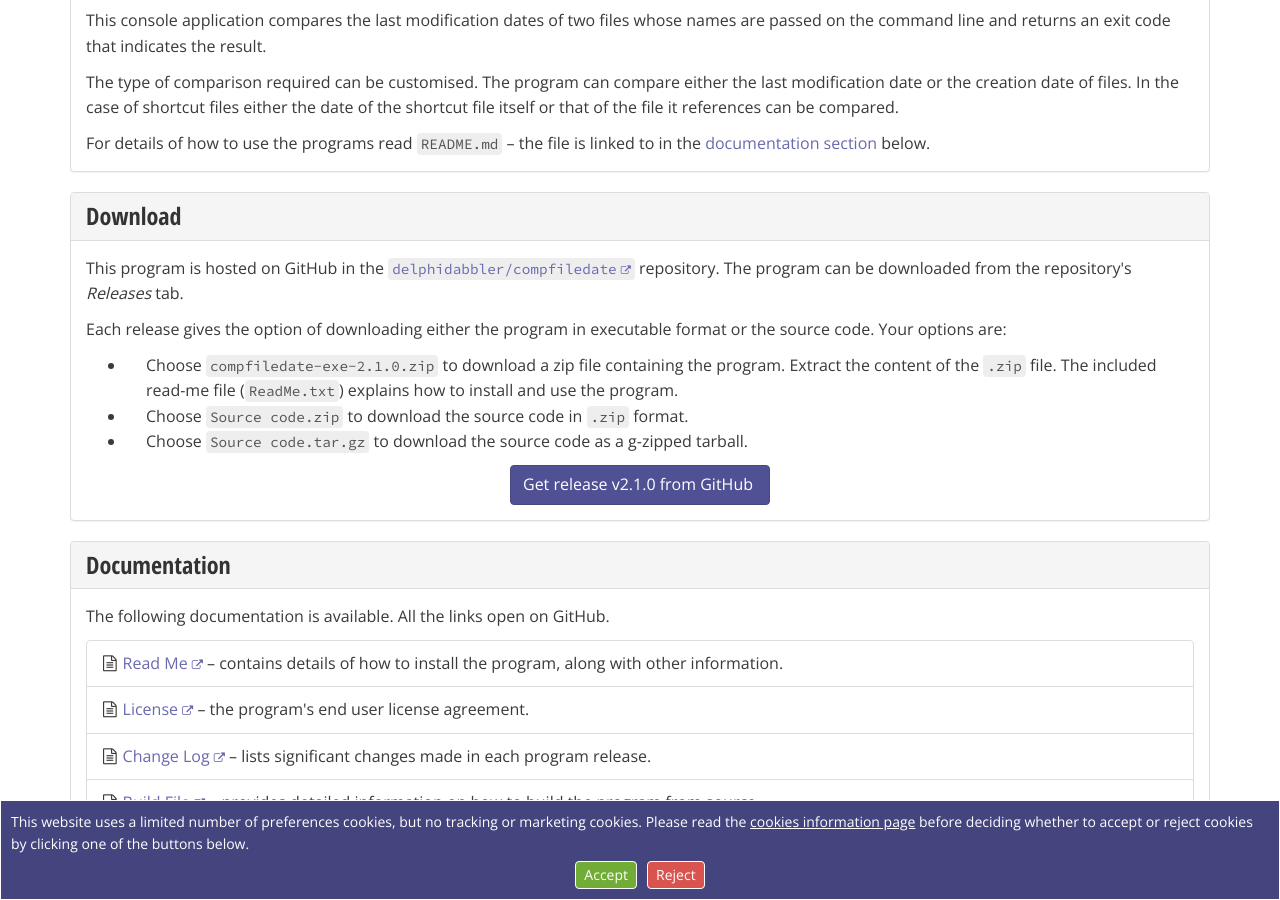
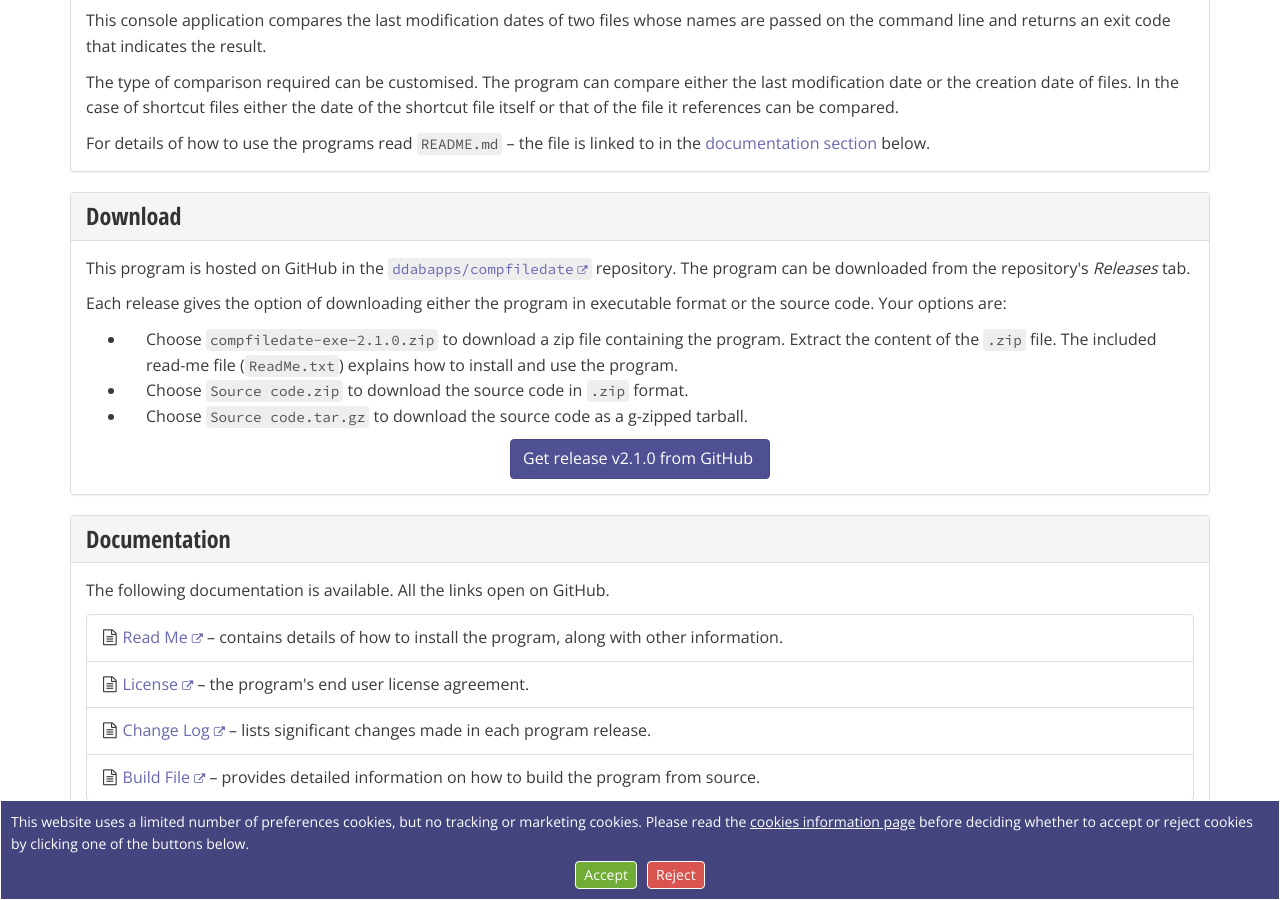
Before and after one commit to delphidabbler/delphidabbler.github.io, a Jekyll site: the page built from _software/compfiledate.html, in a window 1280 px wide and 900 px high, scrolled down 572 px. Built offline with Jekyll 4.4.1, drawn with Linux system fonts in a browser that asks for light colours.

Commit message:
Update compfiledate page re move to ddabapps org

```diff
--- a/_software/compfiledate.html
+++ b/_software/compfiledate.html
@@ -10,8 +10,8 @@ precis: "Compares the last modification date of two files"
 summary: "Compares the last modification date of two files. For use in batch files etc."
 meta-title: "CompFileDate: File Date Stamp Comparison Utility for Windows Command Line | Open Source | 32 bit"
 meta-desc: "Windows command line program that compares file creation or modification dates of two files. Open source. Written in Delphi Pascal."
-download-base-url: "https://github.com/delphidabbler/compfiledate/releases/tag/v"
-repo-url: "https://github.com/delphidabbler/compfiledate"
+download-base-url: "https://github.com/ddabapps/compfiledate/releases/tag/v"
+repo-url: "https://github.com/ddabapps/compfiledate"
 want-header-buttons: true
 status: "current"
 ---
@@ -42,7 +42,7 @@ status: "current"
   </div>
   <div class="panel-body">
     <p>
-      This program is hosted on GitHub in the <code><a href="{{ page.repo-url }}">delphidabbler/compfiledate</a></code> repository. The program can be downloaded from the repository's <em>Releases</em> tab.
+      This program is hosted on GitHub in the <code><a href="{{ page.repo-url }}">ddabapps/compfiledate</a></code> repository. The program can be downloaded from the repository's <em>Releases</em> tab.
     </p>
     <p>
       Each release gives the option of downloading either the program in executable format or the source code. Your options are:
@@ -76,16 +76,16 @@ status: "current"
     </p>
     <ul class="list-group">
       <li class="list-group-item">
-        <span class="fa fa-fw fa-x-pad-right fa-file-text-o" aria-hidden="true"></span><a href="https://github.com/delphidabbler/compfiledate/blob/master/README.md">Read Me<span class="sr-only"> (markdown format text file)</span></a> &ndash; contains details of how to install the program, along with other information.
+        <span class="fa fa-fw fa-x-pad-right fa-file-text-o" aria-hidden="true"></span><a href="https://github.com/ddabapps/compfiledate/blob/master/README.md">Read Me<span class="sr-only"> (markdown format text file)</span></a> &ndash; contains details of how to install the program, along with other information.
       </li>
       <li class="list-group-item">
-        <span class="fa fa-fw fa-x-pad-right fa-file-text-o" aria-hidden="true"></span><a href="https://github.com/delphidabbler/compfiledate/blob/master/LICENSE.md">License<span class="sr-only"> (markdown format text file)</span></a> &ndash; the program's end user license agreement.
+        <span class="fa fa-fw fa-x-pad-right fa-file-text-o" aria-hidden="true"></span><a href="https://github.com/ddabapps/compfiledate/blob/master/LICENSE.md">License<span class="sr-only"> (markdown format text file)</span></a> &ndash; the program's end user license agreement.
       </li>
       <li class="list-group-item">
-        <span class="fa fa-fw fa-x-pad-right fa-file-text-o" aria-hidden="true"></span><a href="https://github.com/delphidabbler/compfiledate/blob/master/CHANGELOG.md">Change Log<span class="sr-only"> (markdown format text file)</span></a> &ndash; lists significant changes made in each program release.
+        <span class="fa fa-fw fa-x-pad-right fa-file-text-o" aria-hidden="true"></span><a href="https://github.com/ddabapps/compfiledate/blob/master/CHANGELOG.md">Change Log<span class="sr-only"> (markdown format text file)</span></a> &ndash; lists significant changes made in each program release.
       </li>
       <li class="list-group-item">
-        <span class="fa fa-fw fa-x-pad-right fa-file-text-o" aria-hidden="true"></span><a href="https://raw.githubusercontent.com/delphidabbler/compfiledate/master/Build.txt">Build File<span class="sr-only"> (text file)</span></a> &ndash; provides detailed information on how to build the program from source.
+        <span class="fa fa-fw fa-x-pad-right fa-file-text-o" aria-hidden="true"></span><a href="https://raw.githubusercontent.com/ddabapps/compfiledate/master/Build.txt">Build File<span class="sr-only"> (text file)</span></a> &ndash; provides detailed information on how to build the program from source.
       </li>
     </ul>
   </div>
@@ -99,7 +99,7 @@ status: "current"
   </div>
   <div class="panel-body">
     <p>
-      If you find any bugs or want to suggest a new feature please use the GitHub project's <a href="https://github.com/delphidabbler/compfiledate/issues">issue tracker</a>. You can browse existing issues to see if a similar one has already been raised. If so please add any further information as comments. If there is no similar issue please raise new one.
+      If you find any bugs or want to suggest a new feature please use the GitHub project's <a href="https://github.com/ddabapps/compfiledate/issues">issue tracker</a>. You can browse existing issues to see if a similar one has already been raised. If so please add any further information as comments. If there is no similar issue please raise new one.
     </p>
     <p class="alert alert-warning glyph">
       You will need a GitHub account if you want to create or edit an issue.
```
